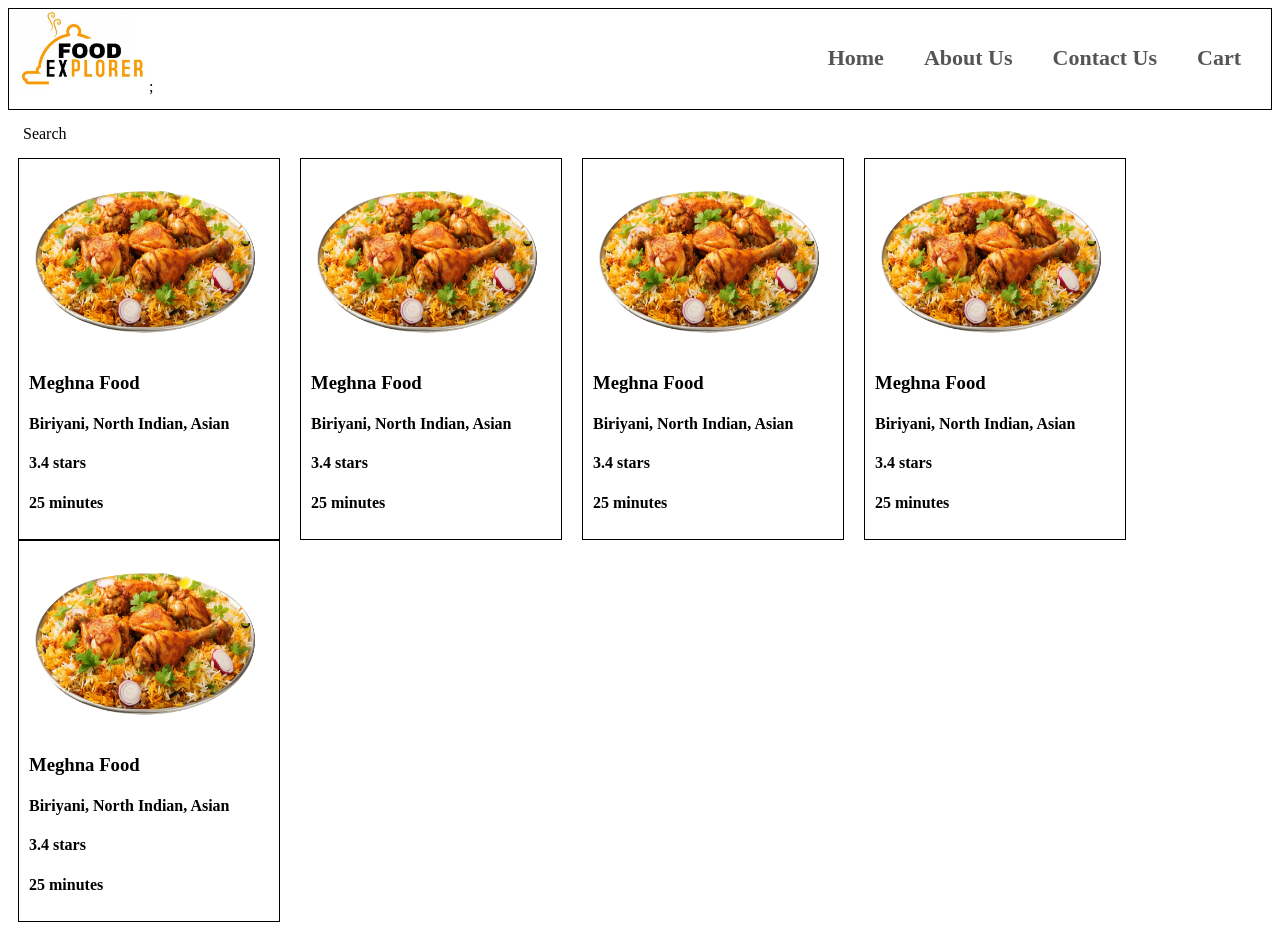
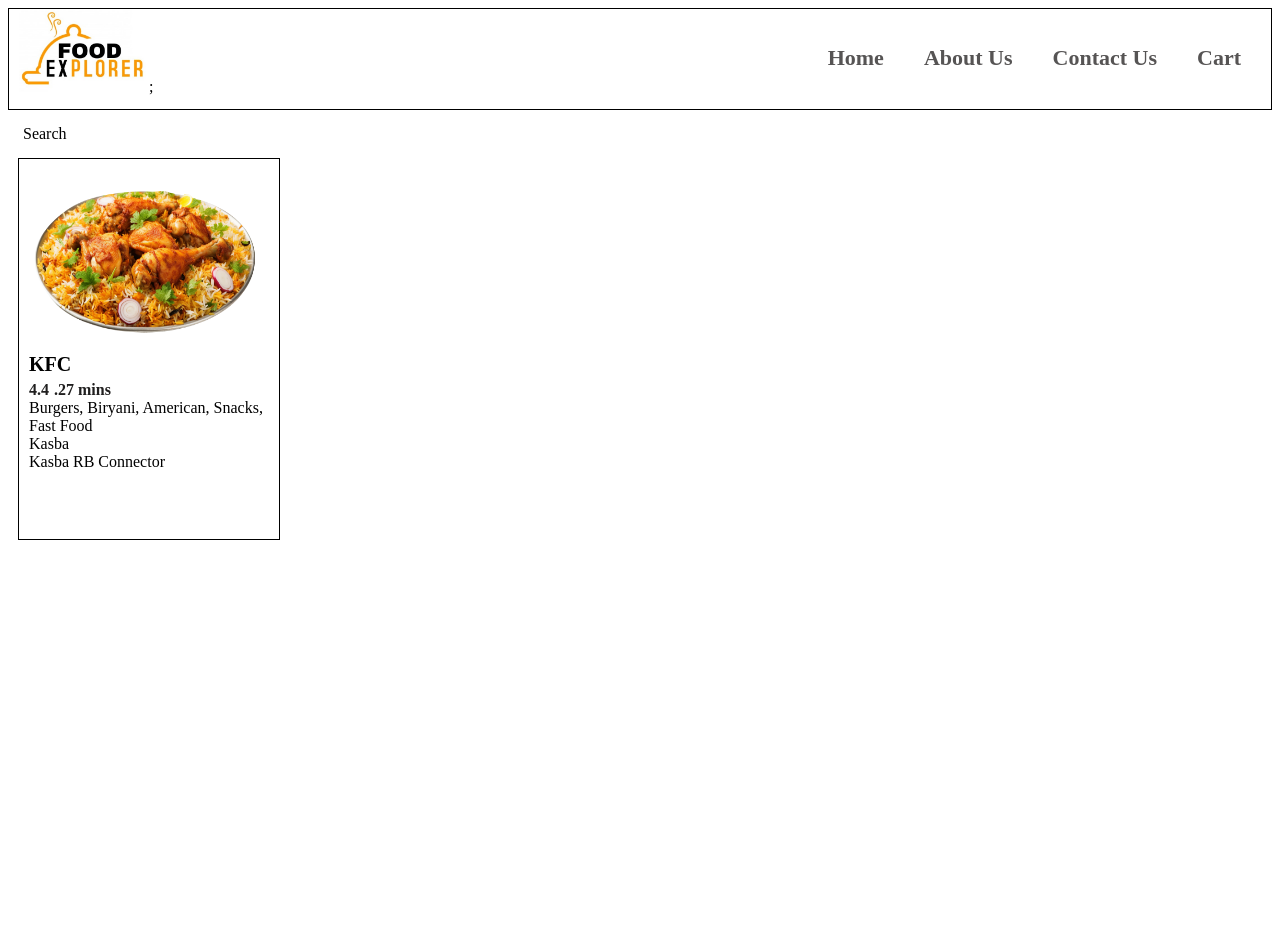
Before and after one commit to senparnasha/react_learning, a React (Vite) app: page / in a window 1280 px wide. After the commit the page ends 800 px from the top, so only its background shows below. Built offline with nearby package versions, Linux system fonts and the light colour scheme.

Commit message:
restro card data added

```diff
--- a/App.js
+++ b/App.js
@@ -22,14 +22,111 @@
   );
 };
 
-const RestroCard = () => {
+
+const resObj={
+  info: {
+    id: "39309",
+    name: "KFC",
+    cloudinaryImageId: "f01666ac73626461d7455d9c24005cd4",
+    locality: "Kasba",
+    areaName: "Kasba RB Connector",
+    costForTwo: "₹450 for two",
+    cuisines: [
+      "Burgers",
+      "Biryani",
+      "American",
+      "Snacks",
+      "Fast Food"
+    ],
+    avgRating: 4.4,
+    parentId: "547",
+    avgRatingString: "4.4",
+    totalRatingsString: "10K+",
+    sla: {
+      deliveryTime: 27,
+      lastMileTravel: 3,
+      serviceability: "SERVICEABLE",
+      slaString: "27 mins",
+      lastMileTravelString: "3.0 km",
+      iconType: "ICON_TYPE_EMPTY"
+    },
+    availability: {
+      nextCloseTime: "2023-12-29 02:59:00",
+      opened: true
+    },
+    badges: {
+
+    },
+    isOpen: true,
+    type: "F",
+    badgesV2: {
+      entityBadges: {
+        imageBased: {
+
+        },
+        "textBased": {
+
+        },
+        "textExtendedBadges": {
+
+        }
+      }
+    },
+    aggregatedDiscountInfoV3: {
+      header: "EVERY ITEM",
+      subHeader: "@ ₹179"
+    },
+    loyaltyDiscoverPresentationInfo: {
+      logoCtx: {
+        text: "BENEFITS",
+        logo: "v1634558776/swiggy_one/OneLogo_3x.png"
+      },
+      "freedelMessage": "FREE DELIVERY"
+    },
+    differentiatedUi: {
+      displayType: "ADS_UI_DISPLAY_TYPE_ENUM_DEFAULT",
+      differentiatedUiMediaDetails: {
+        mediaType: "ADS_MEDIA_ENUM_IMAGE",
+      "lottie": {
+
+        },
+        "video": {
+
+        }
+      }
+    },
+    reviewsSummary: {
+
+    },
+    displayType: "RESTAURANT_DISPLAY_TYPE_DEFAULT",
+    "restaurantOfferPresentationInfo": {
+
+    }
+  },
+  analytics: {
+
+  },
+  cta: {
+    link: "https://www.swiggy.com/restaurants/kfc-kasba-kasba-rb-connector-kolkata-39309",
+    type: "WEBLINK"
+  }
+}
+
+
+const RestroCard = (props) => {
+  const restroData=props
+  console.log(restroData?.restroData?.info?.name)
   return (
     <div className="res-card">
         <img className="card-image" alt="res-card-image" src={biriyani}/>
-      <h3>Meghna Food</h3>
-      <h4>Biriyani, North Indian, Asian</h4>
-      <h4>3.4 stars</h4>
-      <h4>25 minutes</h4>
+      <div className="title">{restroData?.restroData?.info?.name}</div>
+
+      <div className="sub-title">{restroData?.restroData?.info?.avgRating}
+      <span style={{marginLeft:"5px"}}>.{restroData?.restroData?.info?.sla?.slaString}</span></div>
+      <div>{restroData?.restroData?.info?.cuisines.join(", ")}</div>
+      <div >{restroData?.restroData?.info?. locality}</div>
+      <div >{restroData?.restroData?.info?. areaName}</div>
+
 
 
     </div>
@@ -41,11 +138,8 @@
     <div className="body">
       <div className="search">Search</div>
       <div className="restro-container">
-        <RestroCard />
-        <RestroCard />
-        <RestroCard />
-        <RestroCard />
-        <RestroCard />
+        <RestroCard restroData={resObj}/>
+
 
       </div>
     </div>
--- a/index.css
+++ b/index.css
@@ -50,3 +50,14 @@
     height: 180px;
     width:230px;
 }
+.title{
+    font-weight: 600;
+    font-size: 20px;
+
+}
+.sub-title{
+    font-weight: 600;
+    font-size: 16px;
+    color: rgb(32, 31, 31);
+    margin-top: 5px;
+}
```
